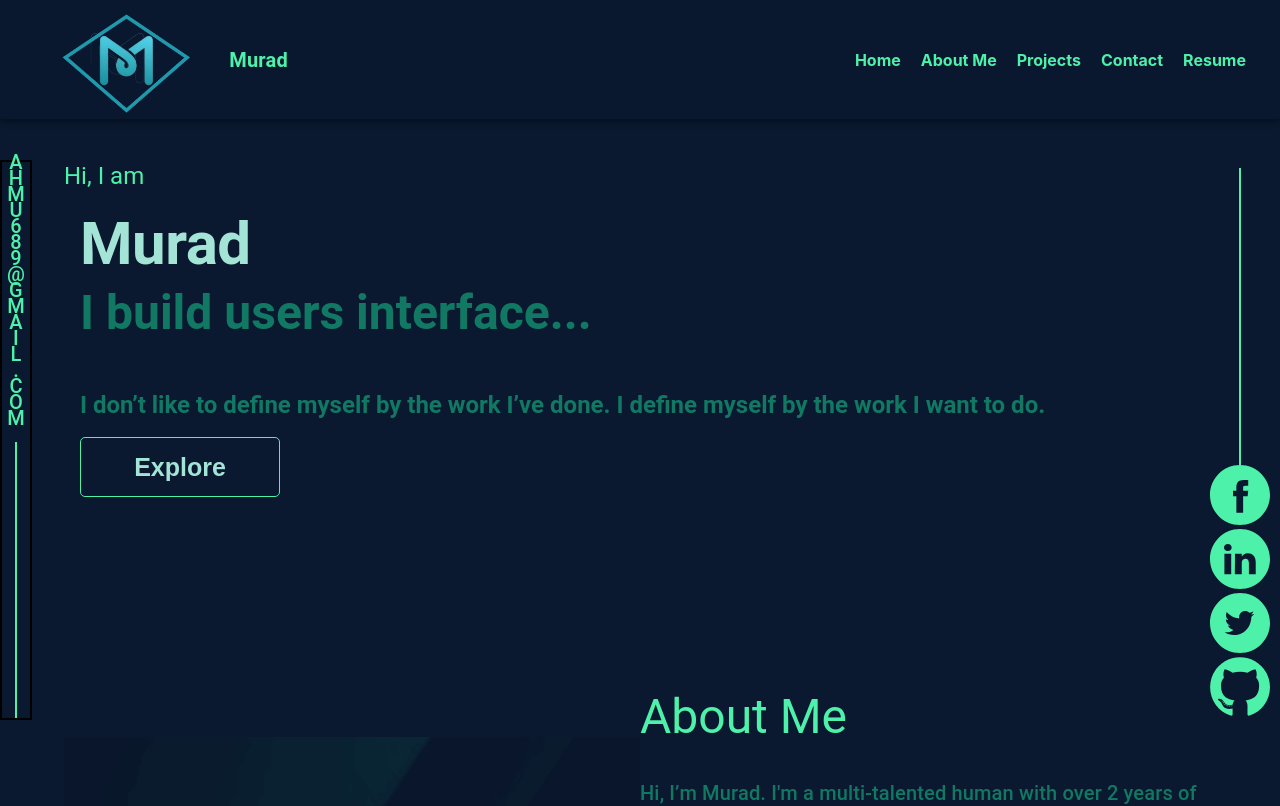
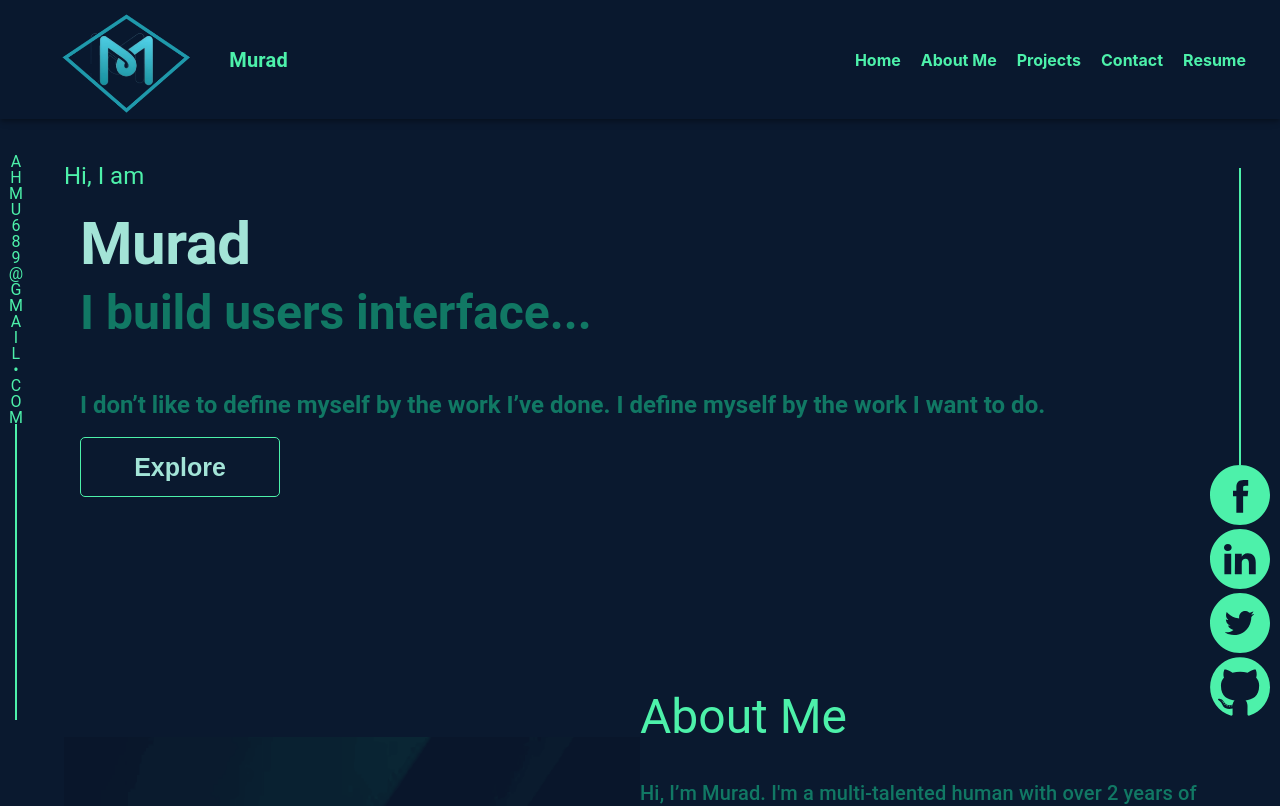
Before and after one commit to ano201/myPortfolio, a React (Create React App) app: page / in a window 1280 px wide. Shown: the top 806 px of the page. Built offline with nearby package versions, Linux system fonts and the light colour scheme.

Commit message:
footer completed

```diff
--- a/src/Pages/Shared/Asides/LeftAside.js
+++ b/src/Pages/Shared/Asides/LeftAside.js
@@ -4,20 +4,20 @@ import { Grid, Typography } from '@mui/material';
 
 const LeftAside = () => {
 
-	const mailAddress = 'AHMU689@GMAIL.COM';
+	const mailAddress = 'AHMU689@GMAIL•COM';
 	const stringArray = mailAddress.split("");
 
     return (
         <Box sx={{  }} >
-            <Grid sx={{ width: '2rem', height: '70vh', display: { xs: 'none', sm: 'none', md: 'none', lg: 'inline-flex', xl: 'inline-flex' }, alignItems: 'center', justifyContent: 'center', flexDirection: 'column', position: 'fixed', border: 2 }} >
+            <Grid sx={{ width: '2rem', height: '70vh', display: { xs: 'none', sm: 'none', md: 'none', lg: 'inline-flex', xl: 'inline-flex' }, alignItems: 'center', justifyContent: 'center', flexDirection: 'column', position: 'fixed' }} >
 				<Grid>
 				<a className="link" target='blank' href='mailto:ahmu689@gmail.com'>
-               {stringArray.map(letter => <Typography className='neon-text' variant="h6" sx={{ textAlign: 'center', mt: '-1rem' }}>
+               {stringArray.map(letter => <Typography className='neon-text' variant="subtitle1" sx={{ textAlign: 'center', mt: '-12px' }}>
                     {letter}
                 </Typography>)}
             </a>
 			</Grid>
-			<Grid sx={{ height: '90%', borderLeft: 2, borderColor: '#4df1aa', mt: 1 }}>
+			<Grid sx={{ height: '90%', borderLeft: 2, borderColor: '#4df1aa', mt: '-8px' }}>
                                                             </Grid>
 			</Grid>
         </Box>
```
